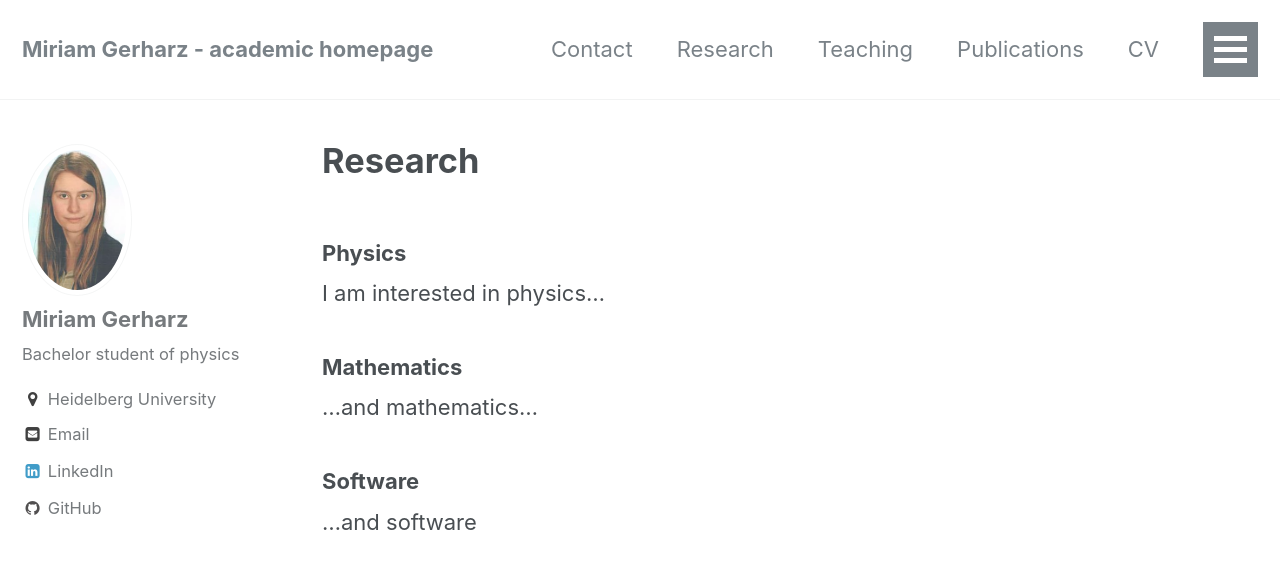
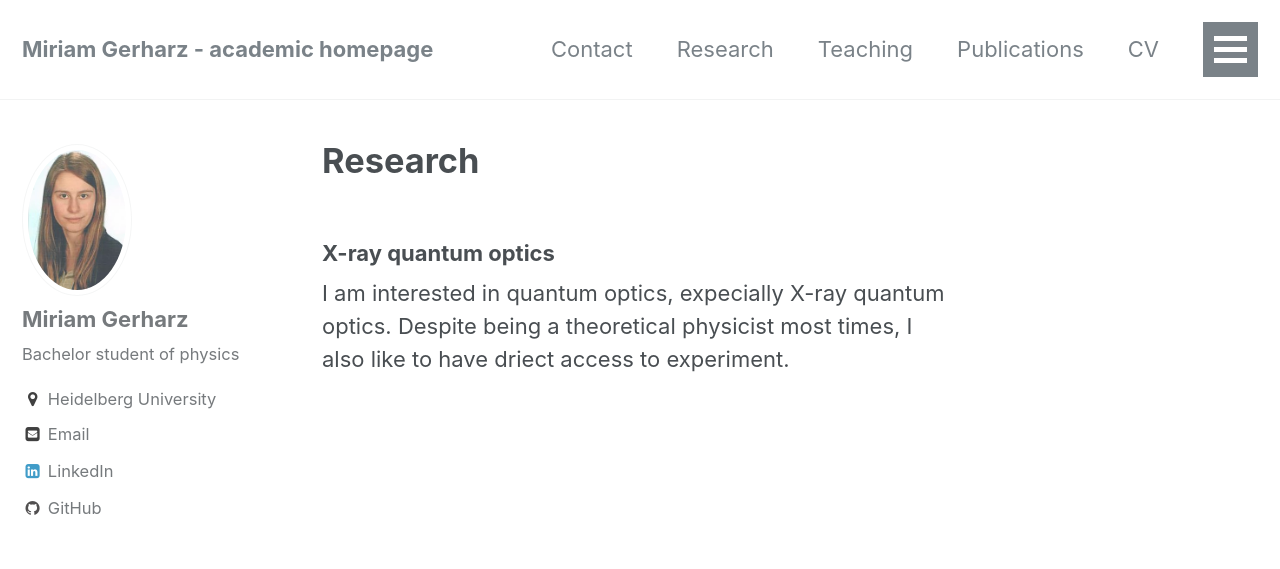
Before and after one commit to MiriamG97/Miriam-Gerharz.github.io, a Jekyll site: the page built from _pages/research.md, in a window 1280 px wide and 900 px high. Shown: the top 569 px of the window. Built offline with Jekyll 4.4.1, drawn with Linux system fonts in a browser that asks for light colours.

Commit message:
Update research.md

```diff
--- a/_pages/research.md
+++ b/_pages/research.md
@@ -5,11 +5,5 @@ permalink: /research/
 ---
 
 
-### Physics
-I am interested in physics...
-
-### Mathematics
-...and mathematics...
-
-### Software
-...and software
+### X-ray quantum optics
+I am interested in quantum optics, expecially X-ray quantum optics. Despite being a theoretical physicist most times, I also like to have driect access to experiment.
```
